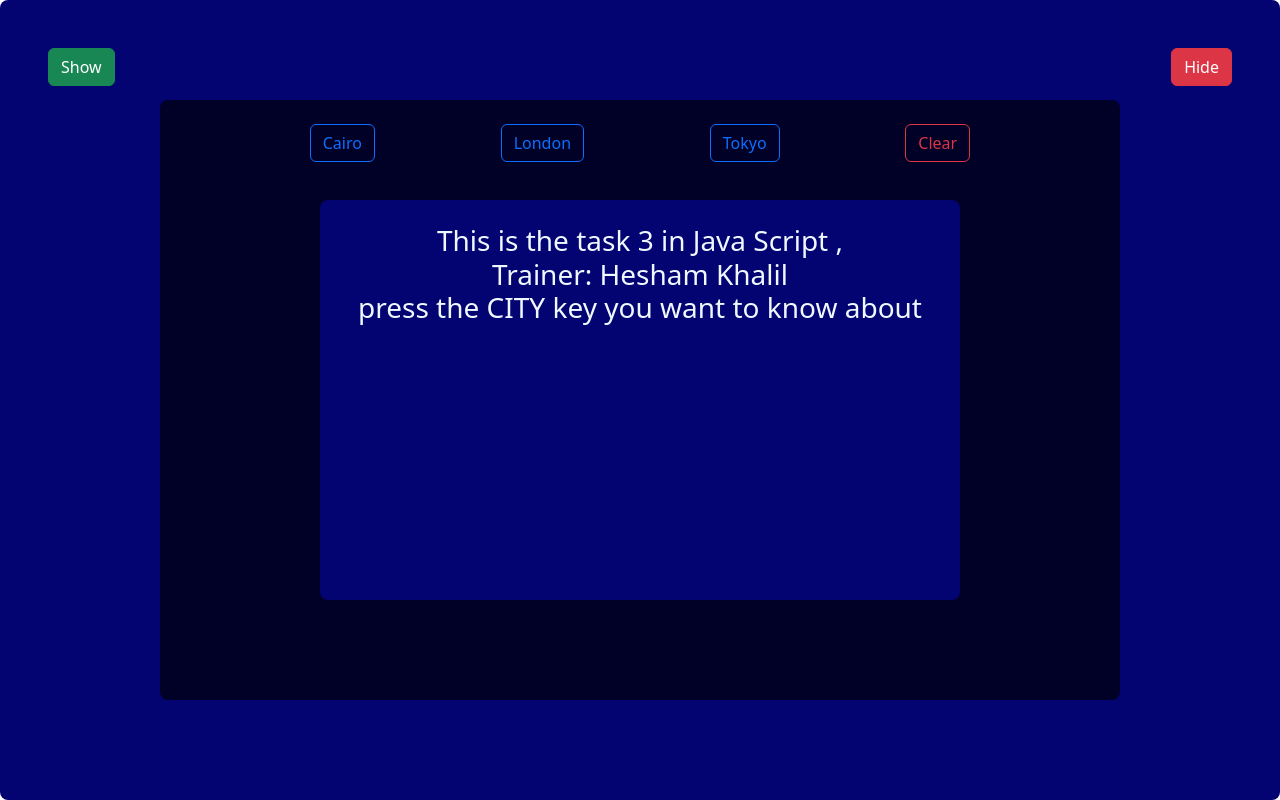
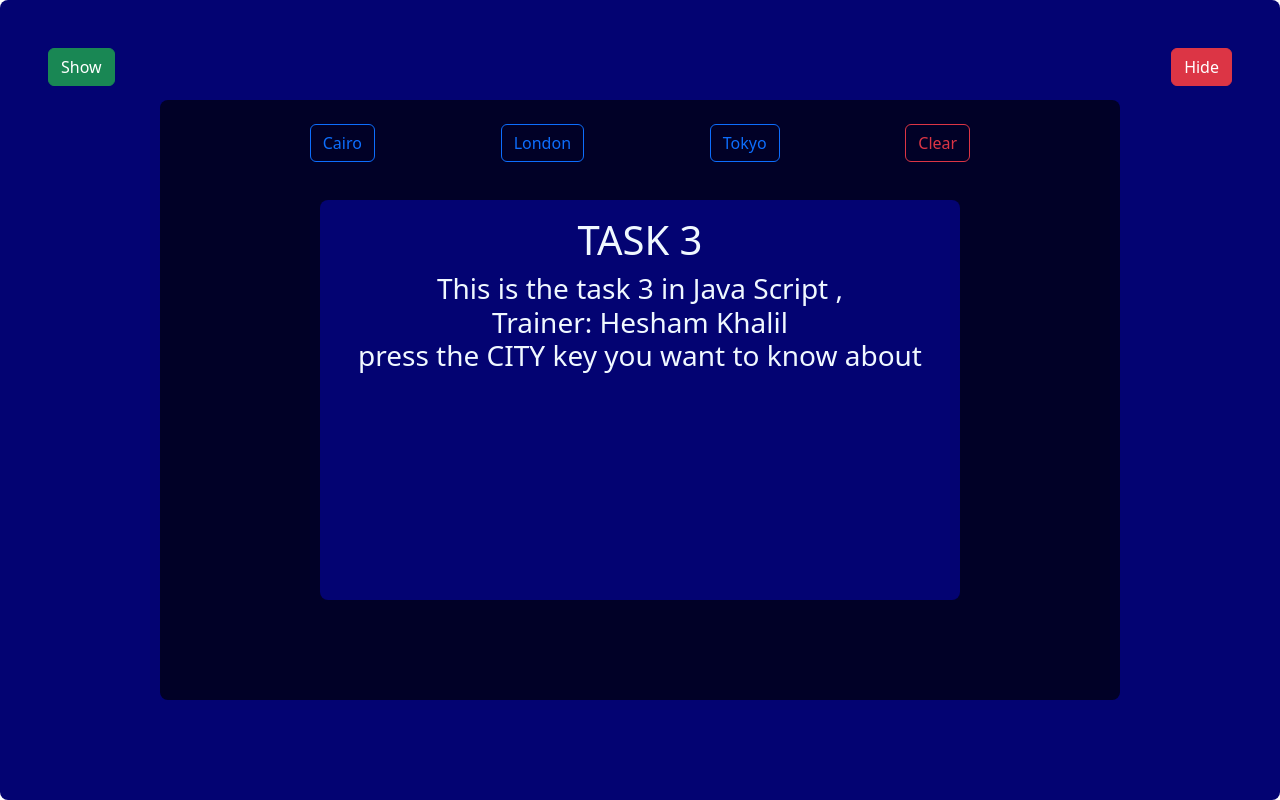
Before and after one commit to MaherOras/JS_task3, a plain HTML site: page index.html in a window 1280 px wide. Drawn offline with Linux system fonts and the light colour scheme; a web font is replaced by a local one.

Commit message:
Update index.html

```diff
--- a/index.html
+++ b/index.html
@@ -34,7 +34,7 @@
 
 <div class="position-absolute p-3 rounded-3 w-50 h-50 top-50 m-6 translate-middle-y
   translate-middle-x"  style="background-color:rgb(3, 3, 114); color: aliceblue; " id="target">
-  <h1 style="text-align: center;" id="cityName">  </h1>
+  <h1 style="text-align: center;" id="cityName"> TASK 3 </h1>
   <h3 style="text-align: center;" id="cityDesc">This is the task 3 in Java Script  , </br>Trainer: Hesham Khalil </br> press the CITY key you want to know about</h3>
   <script src="java/bootstrap.bundle.min.js"></script>
   <script src="index.js"></script>
```
